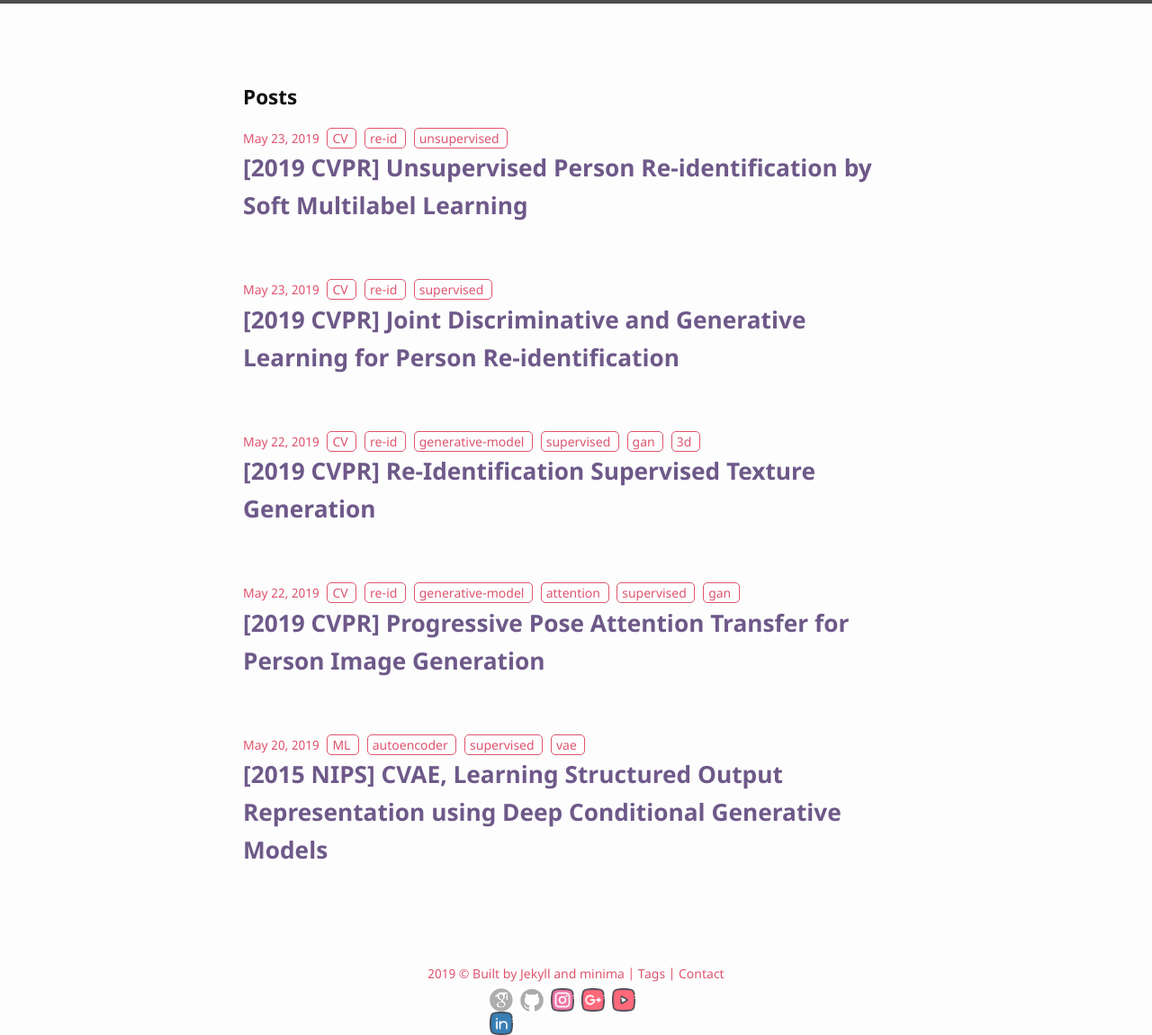
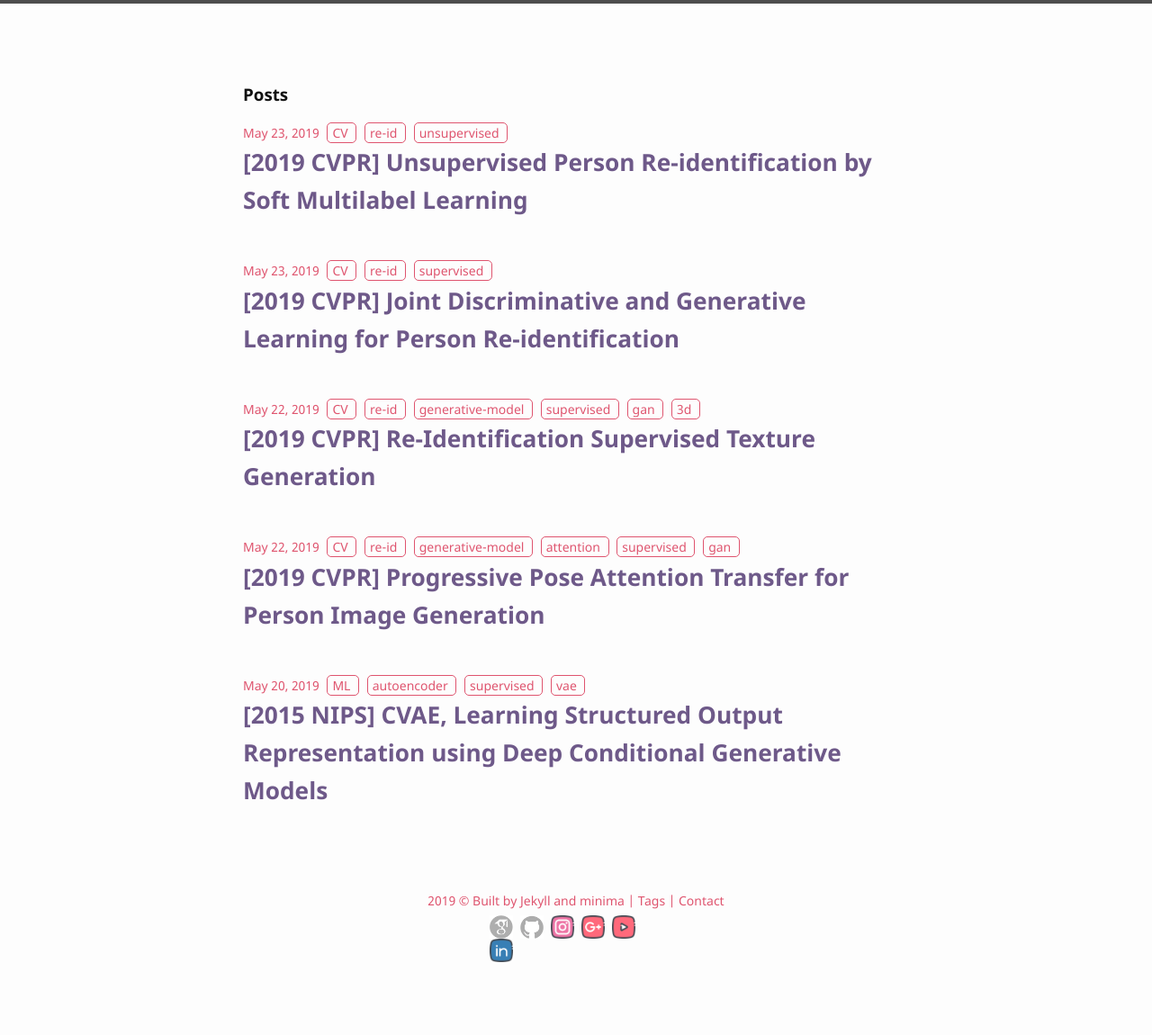
Before and after one commit to bismex/bismex.github.io, a Jekyll site: the page built from index.html, in a window 1280 px wide and 1150 px high. Shown: the whole window at 90% size. Built offline with Jekyll 4.4.1, drawn with Linux system fonts in a browser that asks for light colours.

Commit message:
Update _layout.scss

```diff
--- a/_sass/minima/_layout.scss
+++ b/_sass/minima/_layout.scss
@@ -165,7 +165,7 @@
 }
 
 .page-heading {
-  @include relative-font-size(1.5);
+  @include relative-font-size(1.25);
   font-weight: 600;
 }
 
@@ -174,7 +174,7 @@
   list-style: none;
 
   > li {
-    margin-bottom: $spacing-unit * 2;
+    margin-bottom: $spacing-unit * 1.5;
   }
 }
 
```
